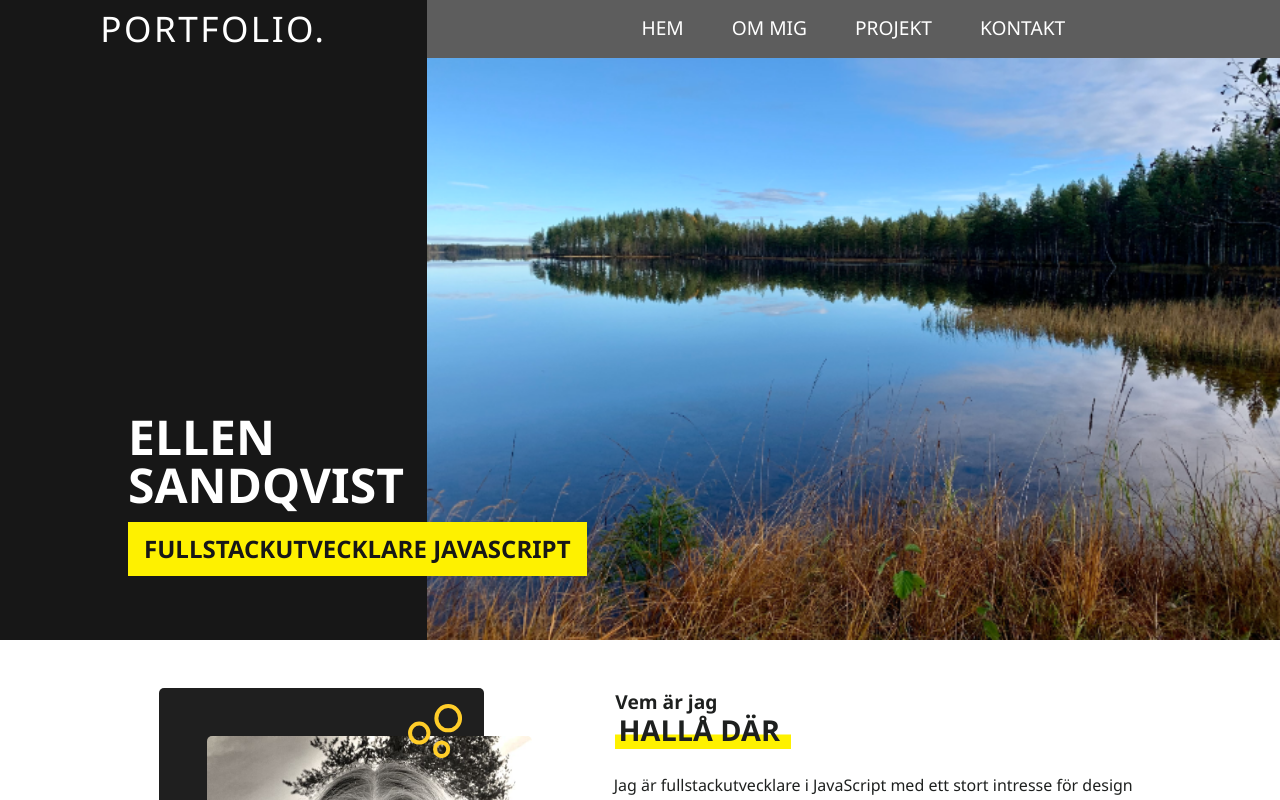
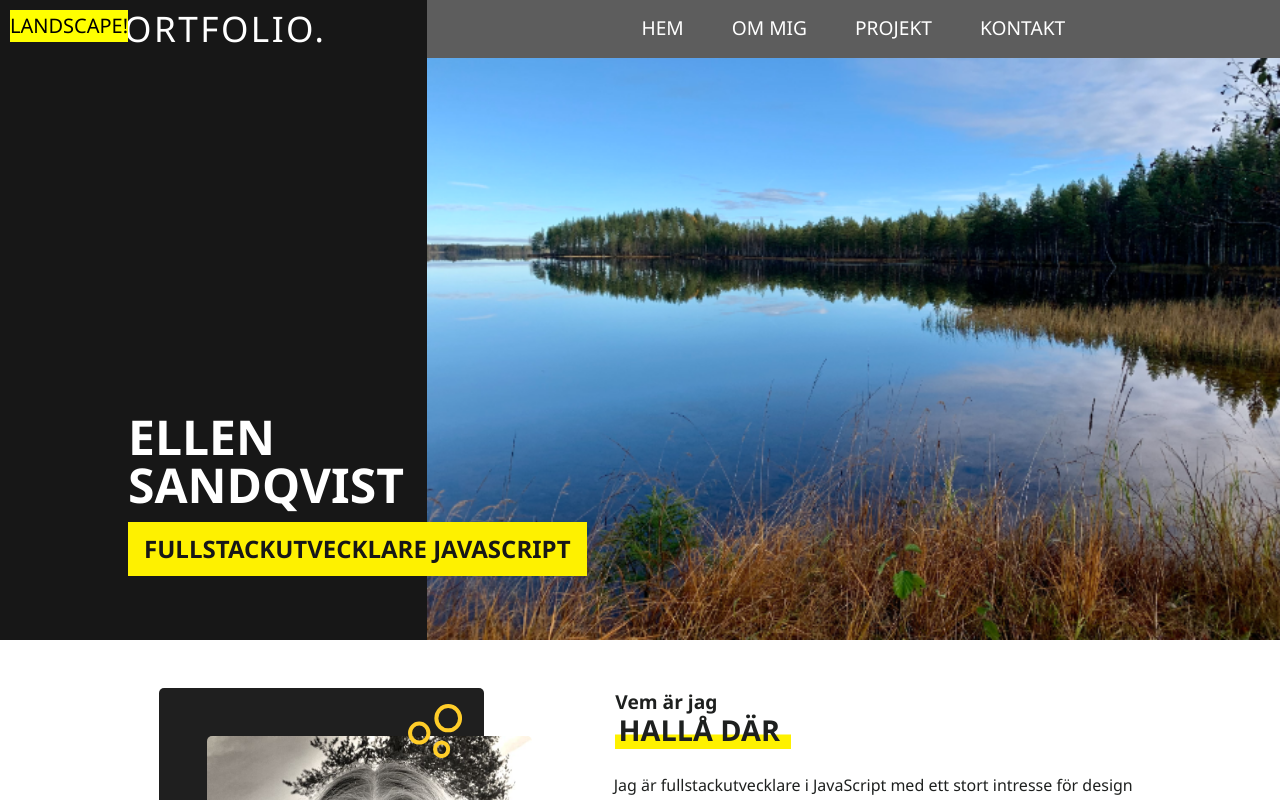
Before and after one commit to EllenSandqvist/Portfolio2025, a React (Vite) app: page / in a window 1280 px wide. Shown: the top 800 px of the page. Built offline with nearby package versions, Linux system fonts and the light colour scheme.

Commit message:
css test

```diff
--- a/src/components/ProjectCard/ProjectCard.module.css
+++ b/src/components/ProjectCard/ProjectCard.module.css
@@ -186,6 +186,19 @@
   }
 }
 
+@media (orientation: landscape) {
+  body::after {
+    content: "LANDSCAPE!";
+    position: fixed;
+    top: 10px;
+    left: 10px;
+    background: yellow;
+    color: black;
+    font-size: 20px;
+    z-index: 9999;
+  }
+}
+
 @media (min-width: 1024px) {
   .projectCard {
     max-width: 750px;
```
